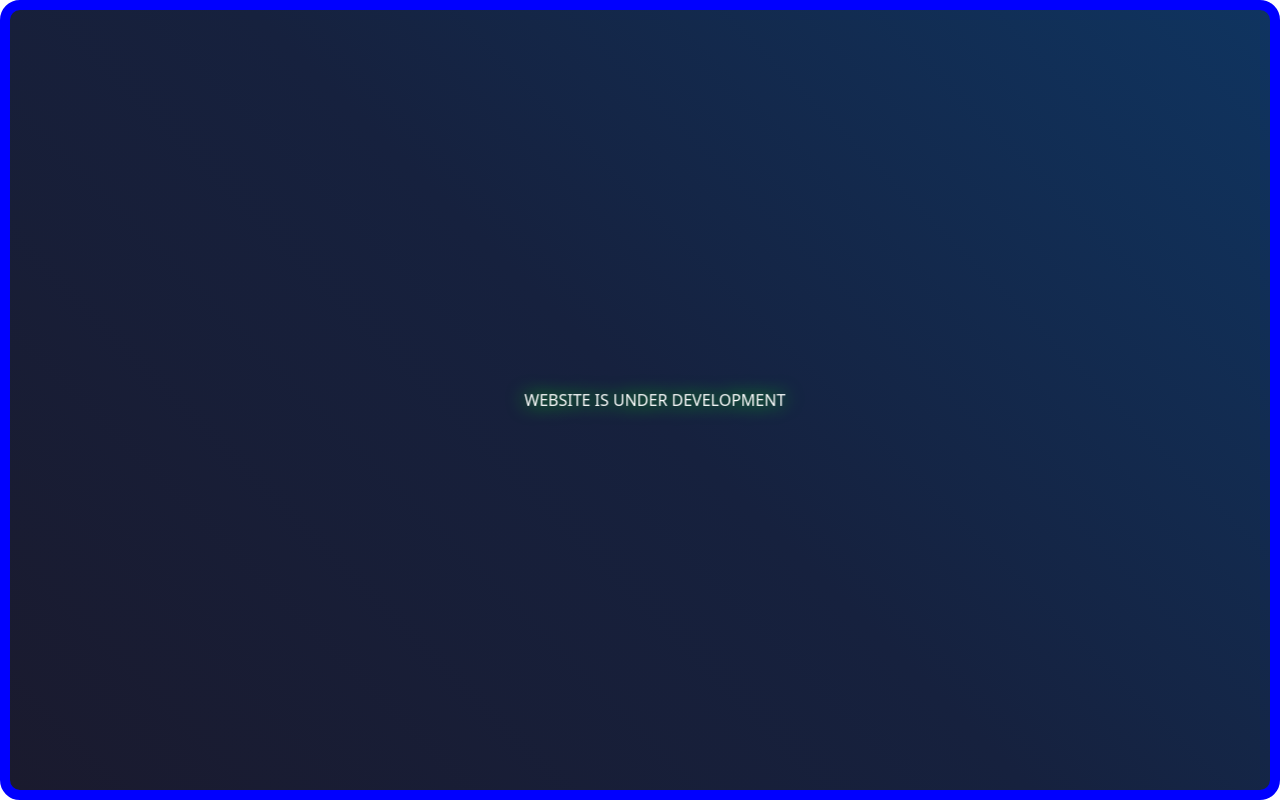
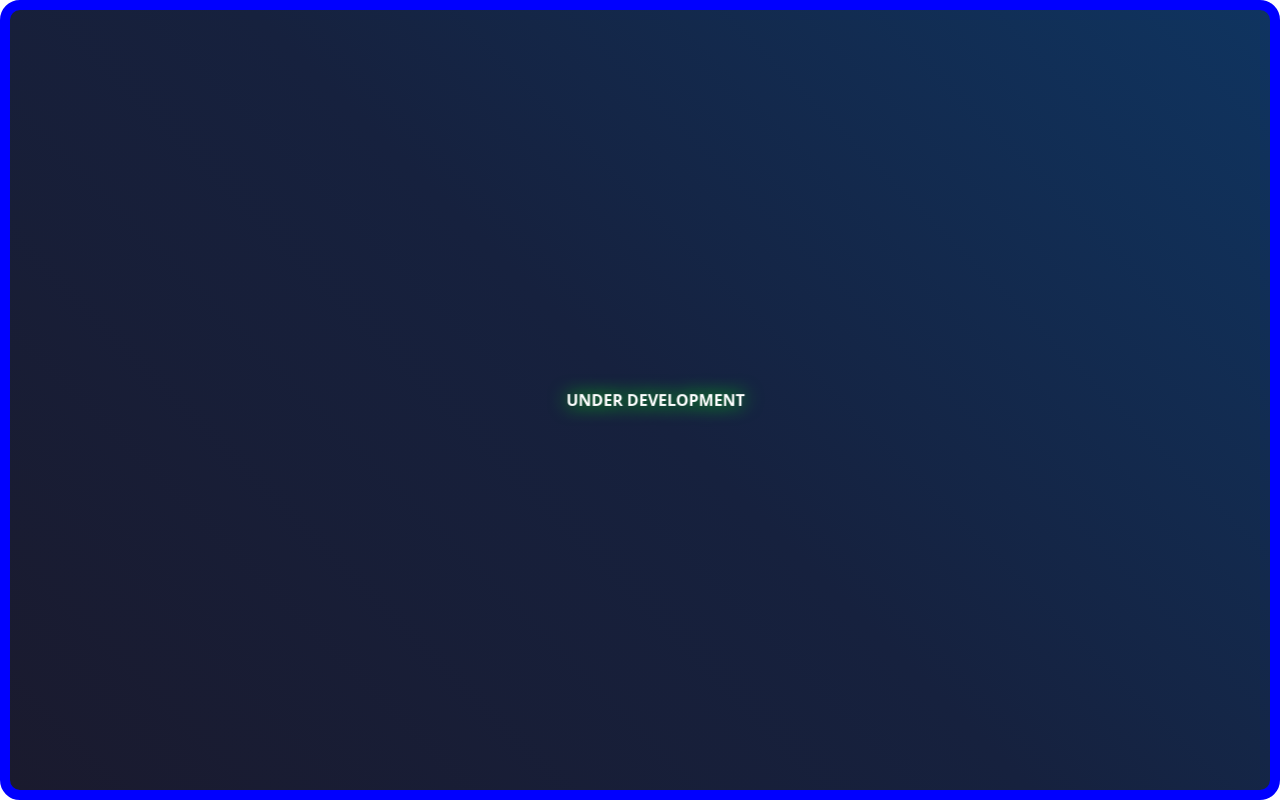
Before and after one commit to Futureinyourhand/korea, a plain HTML site: page index.html in a window 1280 px wide. Drawn offline with nearby package versions, Linux system fonts and the light colour scheme.

Commit message:
Update index.html

```diff
--- a/index.html
+++ b/index.html
@@ -53,7 +53,7 @@
 </head>
 <body>
     <div class="container">
-        <h1>Website is Under Development</h1>
+        <h1><b>Under Development </b></h1>
     </div>
 </body>
 </html>
```
